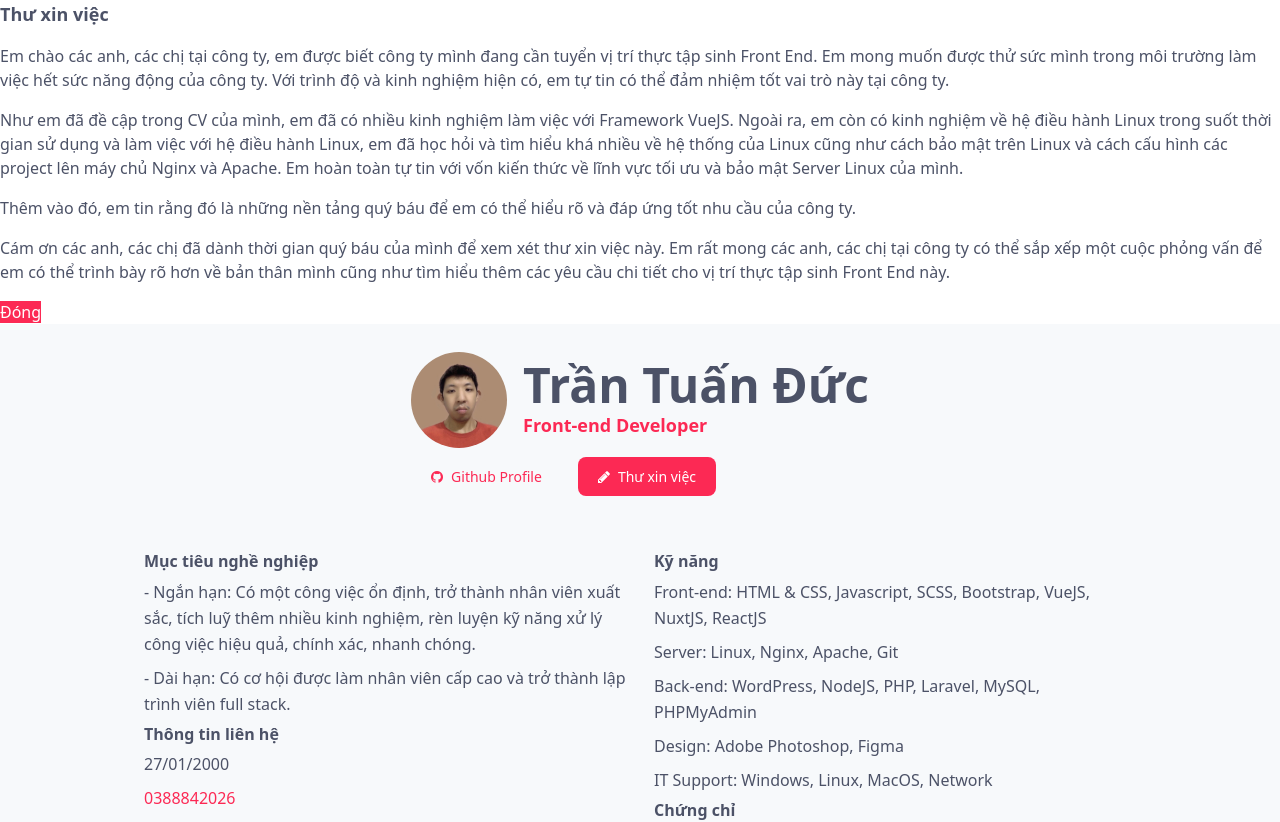
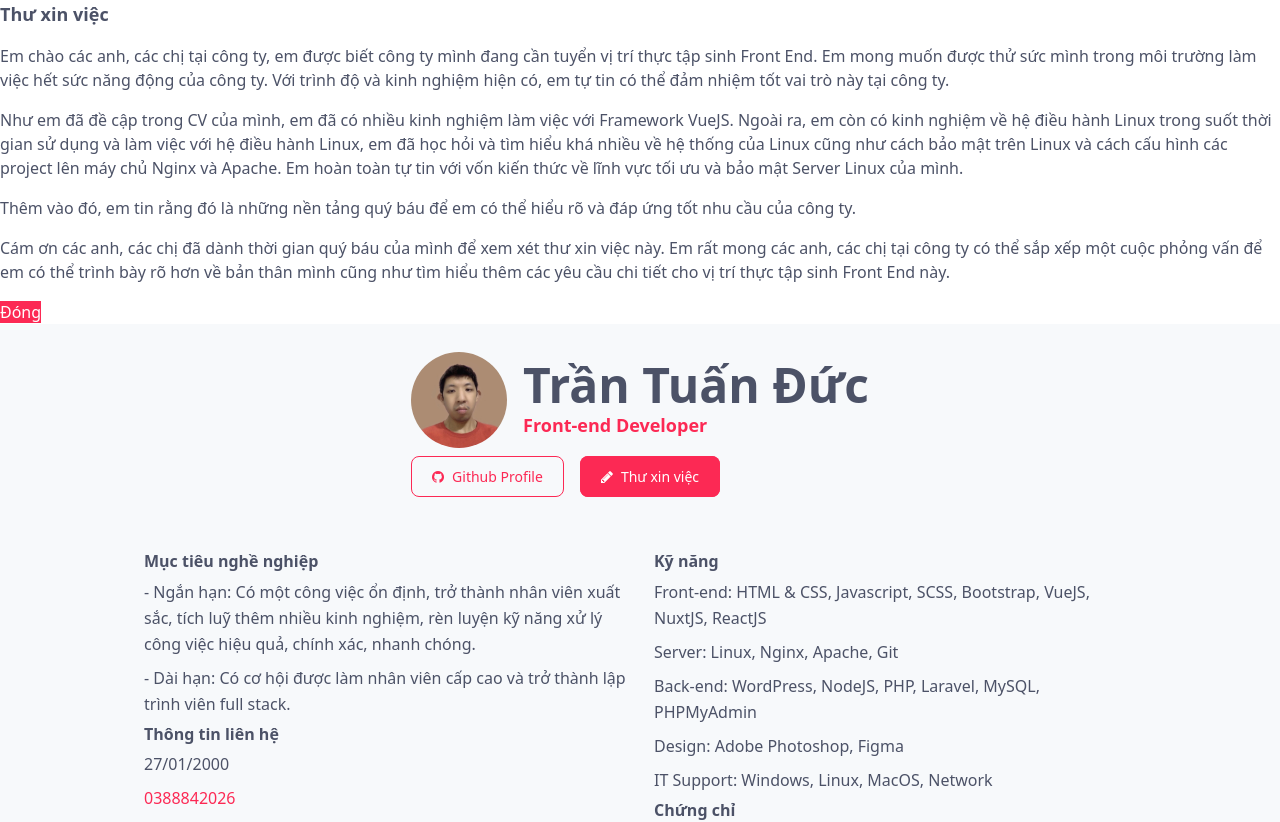
Before and after one commit to tuanductran/cv, a Vue app: page / in a window 1280 px wide. Shown: the top 822 px of the page. Built offline with nearby package versions, Linux system fonts and the light colour scheme.

Commit message:
Update index.vue

```diff
--- a/src/views/Intro/Profile/index.vue
+++ b/src/views/Intro/Profile/index.vue
@@ -31,12 +31,12 @@
       <!-- Action -->
       <div class="relative mt-4">
          <!-- Github -->
-         <a class="font-medium rounded-lg text-sm px-5 py-2.5 text-center mr-2 mb-2 vnodesign-border-color !bg-transparent text-main-color gap-2 normal-case lg:gap-3 mt-2" role="button" :href="intro.links[projectLinks]" title="Github Profile" target="_blank" onClick="ga('event', 'ProjectsLink', 'view', 'projects_link');">
+         <a class="font-medium rounded-lg text-sm px-5 py-2.5 text-center mr-2 mb-2 border vnodesign-border-color text-main-color gap-2 normal-case lg:gap-3 mt-2" role="button" :href="intro.links[projectLinks]" title="Github Profile" target="_blank" onClick="ga('event', 'ProjectsLink', 'view', 'projects_link');">
              <i :class="`fa fa-${ projectLinks } mr-2`" />
              <span>Github Profile</span>
          </a>
          <!-- Coverletter -->
-          <a class="font-medium rounded-lg text-sm px-5 py-2.5 text-center mr-2 mb-2 bg-vnodesign vnodesign-border-color !text-white gap-2 normal-case lg:gap-3 mt-2 ml-2" role="button" id="show__modal" href="#view_coverletter" title="Thư xin việc" onClick="ga('event', 'CoverletterPopup', 'view', 'coverletter_popup');">
+          <a class="font-medium rounded-lg text-sm px-5 py-2.5 text-center mr-2 mb-2 bg-vnodesign border vnodesign-border-color !text-white gap-2 normal-case lg:gap-3 mt-2 ml-2" role="button" id="show__modal" href="#view_coverletter" title="Thư xin việc" onClick="ga('event', 'CoverletterPopup', 'view', 'coverletter_popup');">
              <i class="fa fa-pencil mr-2" />
              <span>Thư xin việc</span>
           </a>
```
